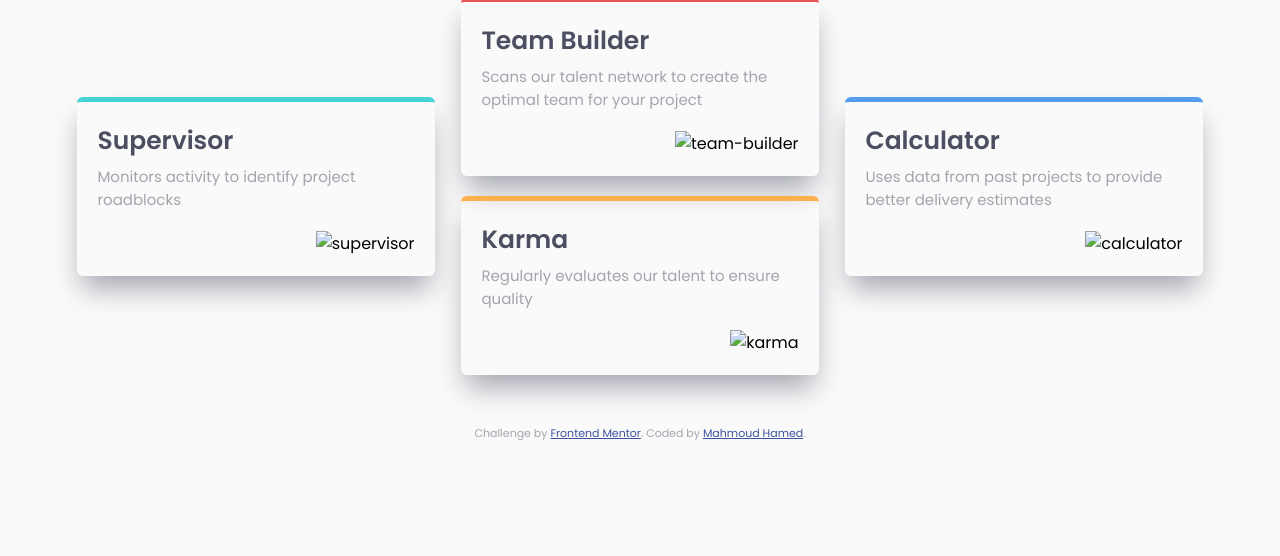
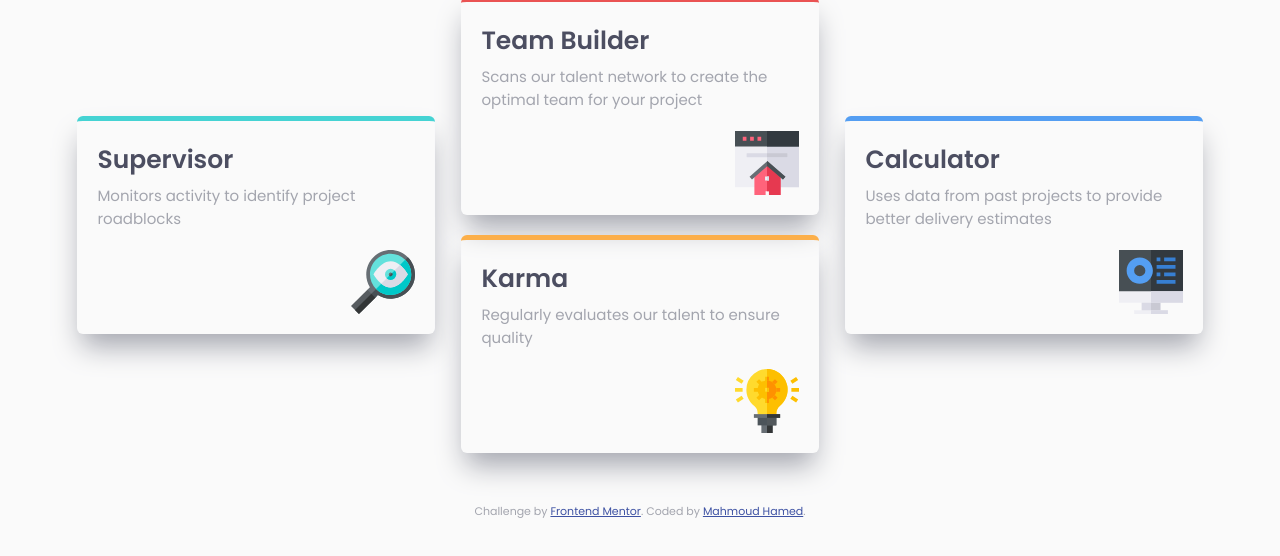
Before and after one commit to MahmoudHamidAli/Four-card-feature-section, a plain HTML site: page index.html in a window 1280 px wide. Shown: the part 270-826 px from the top of the page. Before the commit the page ends 800 px from the top, so only its background shows below. Drawn offline with Linux system fonts and the light colour scheme; the site is published under a folder, as on GitHub Pages, so addresses that start at the root find nothing.

Commit message:
Update index.html

```diff
--- a/index.html
+++ b/index.html
@@ -28,7 +28,7 @@
                 <h2>Supervisor</h2>
                 <p>Monitors activity to identify project roadblocks</p>
                 <div class="img">
-                    <img src="/images/icon-supervisor.svg" alt="supervisor">
+                    <img src="images/icon-supervisor.svg" alt="supervisor">
                 </div>
             </div>
             <div class="box2">
@@ -36,14 +36,14 @@
                     <h2>Team Builder</h2>
                     <p>Scans our talent network to create the optimal team for your project</p>
                     <div class="img">
-                        <img src="/images/icon-team-builder.svg" alt="team-builder">
+                        <img src="images/icon-team-builder.svg" alt="team-builder">
                     </div>
                 </div>
                 <div class="box-2">
                     <h2>Karma</h2>
                     <p>Regularly evaluates our talent to ensure quality</p>
                     <div class="img">
-                        <img src="/images/icon-karma.svg" alt="karma">
+                        <img src="images/icon-karma.svg" alt="karma">
                     </div>
                 </div>
             </div>
@@ -51,7 +51,7 @@
                 <h2>Calculator</h2>
                 <p>Uses data from past projects to provide better delivery estimates</p>
                 <div class="img">
-                    <img src="/images/icon-calculator.svg" alt="calculator">
+                    <img src="images/icon-calculator.svg" alt="calculator">
                 </div>
             </div>
         </div>
```
